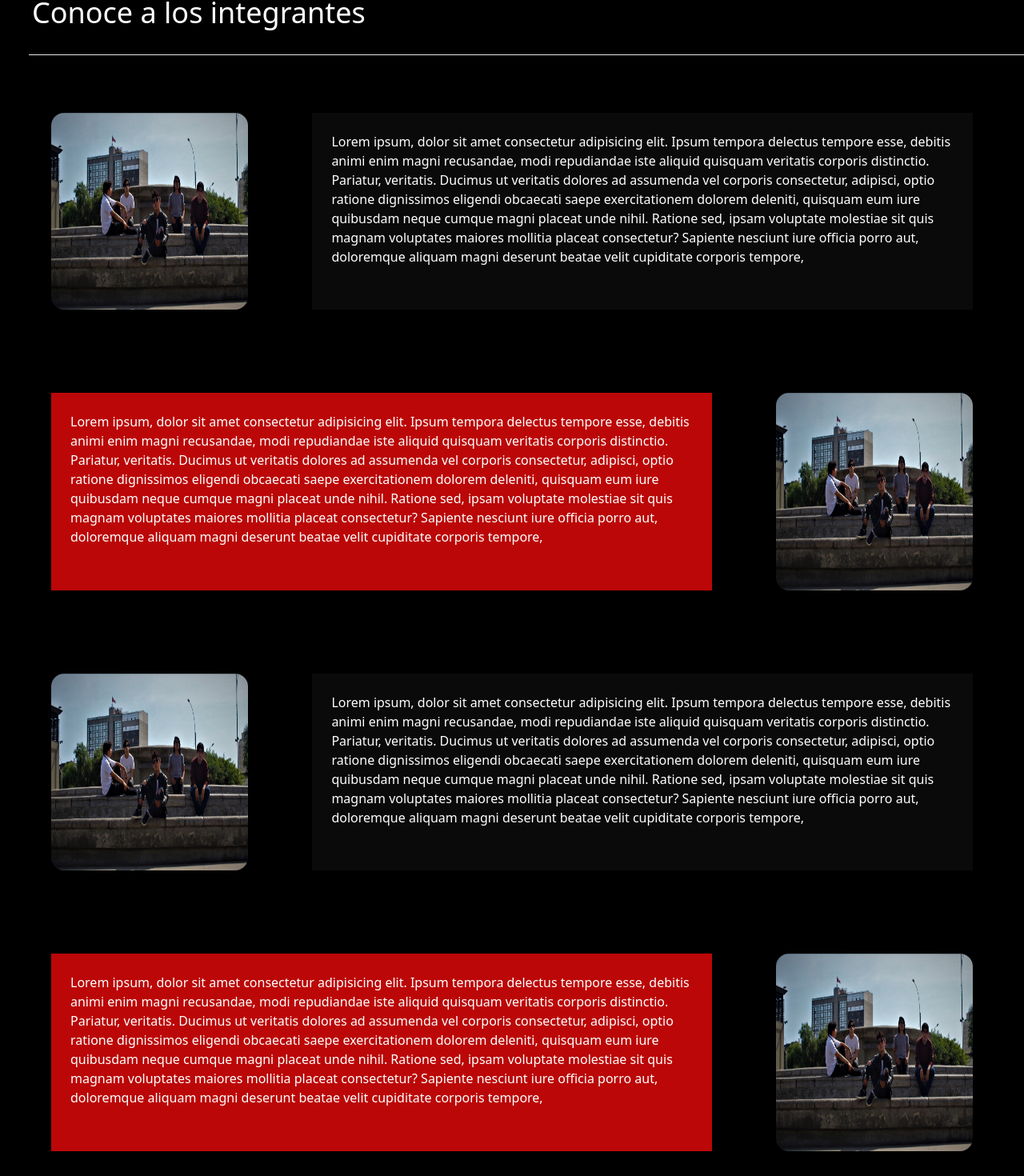
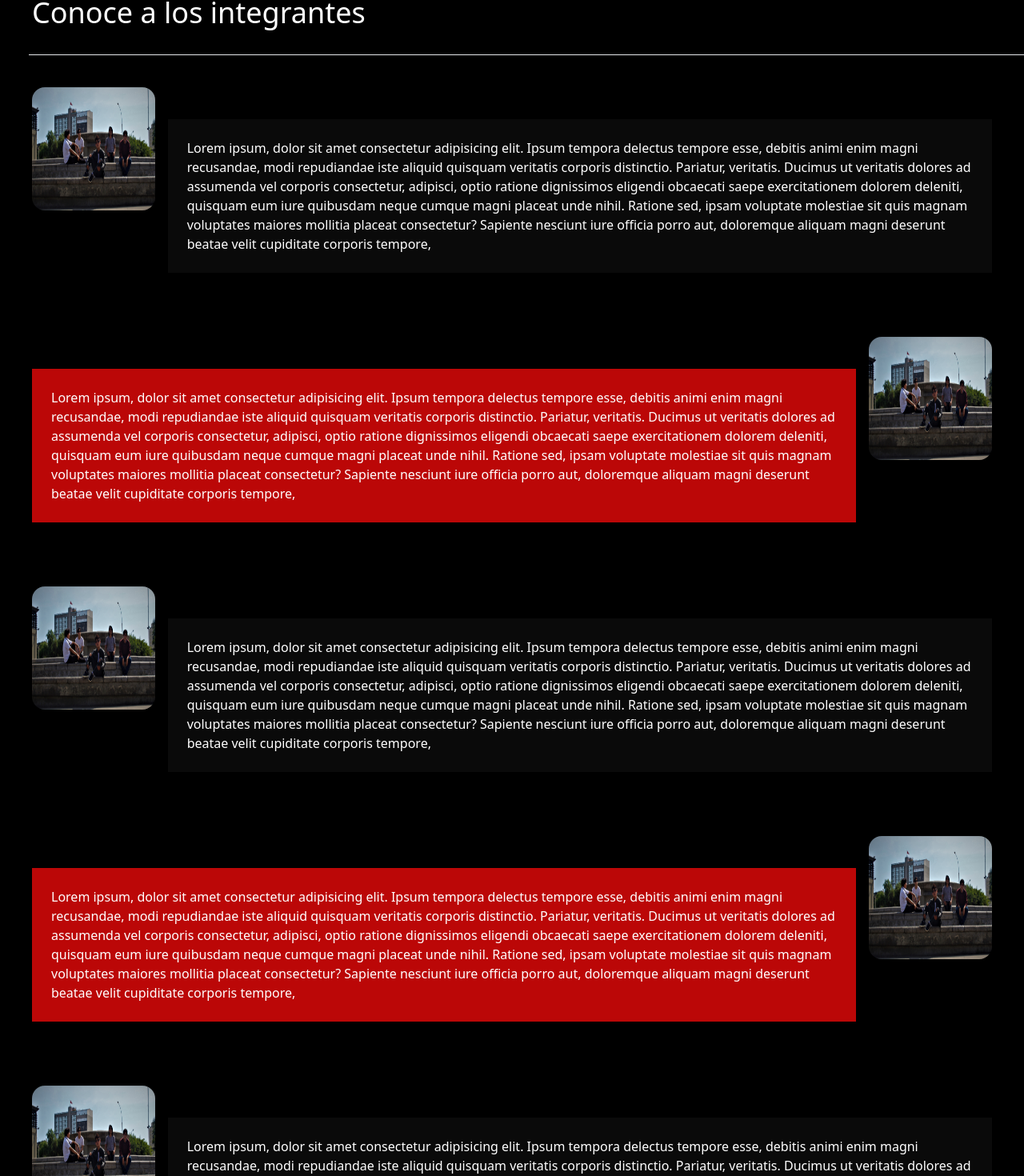
Before and after one commit to mrodriguezto/demode-frontend, a React (Vite) app: page /about in a window 1280 px wide. Shown: the part 765-2235 px from the top of the page at 80% size. Built offline with nearby package versions, Linux system fonts and the light colour scheme.

Commit message:
feat: Hover sobre las imágenes para los nombres de los miembros de la banda

```diff
--- a/index.html
+++ b/index.html
@@ -1,5 +1,5 @@
 <!DOCTYPE html>
-<html lang="en">
+<html lang="es">
 
 <head>
   <meta charset="UTF-8" />
--- a/src/components/SmallMemberInfo/index.tsx
+++ b/src/components/SmallMemberInfo/index.tsx
@@ -3,11 +3,15 @@ Este componente irá en el /about será la tarjeta de la
 info de cada persona con
 */
 
-import { Children } from "react";
+/*
+TODO:
+- Centrar verticalmente el nombre del miembro de la banda
+al hacer hover sobre la imagen
+*/
 
 const positions = {
     right: "flex-row",
-    left: "flex-row-reverse"
+    left: "flex-row-reverse space-x-reverse"
 }
 
 const colors = {
@@ -36,9 +40,14 @@ const SmallMemberInfo = ({
 }:Props) => {
 
     return(
-    <div className={" m-6 flex flex-nowrap " + positions[position]}>
-        <img src={photoSrc} alt={name}
-        className = "m-10 aspect-square w-1/5 rounded-2xl"/>
+    <div className={" m-10 flex "+positions[position]+" flex-nowrap space-x-4 "}>
+        <div className="w-2/3 bg-black rounded-2xl relative">
+            <span className=
+            "absolute w-full h-full text-2xl text-white bg-black select-none text-center opacity-0 hover:opacity-50"
+            >{name}</span>
+            <img src={photoSrc} alt={name} className=" aspect-square rounded-2xl hover:opacity-50" />
+        </div>
+
         <div className={colors[color] + " m-10 p-6"}>
             {children}
         </div>
--- a/src/pages/About.tsx
+++ b/src/pages/About.tsx
@@ -37,7 +37,33 @@ const About = () => {
 
         <Title title="Conoce a los integrantes"></Title>
 
-        <SmallMemberInfo name='Dan' photoSrc={HeroImg} position="right" color='primary'>
+        <SmallMemberInfo name='Diego' photoSrc={HeroImg} position="right" color='primary'>
+        Lorem ipsum, dolor sit amet consectetur adipisicing elit. Ipsum tempora
+        delectus tempore esse, debitis animi enim magni recusandae, modi
+        repudiandae iste aliquid quisquam veritatis corporis distinctio.
+        Pariatur, veritatis. Ducimus ut veritatis dolores ad assumenda vel
+        corporis consectetur, adipisci, optio ratione dignissimos eligendi
+        obcaecati saepe exercitationem dolorem deleniti, quisquam eum iure
+        quibusdam neque cumque magni placeat unde nihil. Ratione sed, ipsam
+        voluptate molestiae sit quis magnam voluptates maiores mollitia placeat
+        consectetur? Sapiente nesciunt iure officia porro aut, doloremque
+        aliquam magni deserunt beatae velit cupiditate corporis tempore,
+        </SmallMemberInfo>
+
+        <SmallMemberInfo name='David' photoSrc={HeroImg} position="left" color='secondary'>
+        Lorem ipsum, dolor sit amet consectetur adipisicing elit. Ipsum tempora
+        delectus tempore esse, debitis animi enim magni recusandae, modi
+        repudiandae iste aliquid quisquam veritatis corporis distinctio.
+        Pariatur, veritatis. Ducimus ut veritatis dolores ad assumenda vel
+        corporis consectetur, adipisci, optio ratione dignissimos eligendi
+        obcaecati saepe exercitationem dolorem deleniti, quisquam eum iure
+        quibusdam neque cumque magni placeat unde nihil. Ratione sed, ipsam
+        voluptate molestiae sit quis magnam voluptates maiores mollitia placeat
+        consectetur? Sapiente nesciunt iure officia porro aut, doloremque
+        aliquam magni deserunt beatae velit cupiditate corporis tempore,
+        </SmallMemberInfo>
+
+        <SmallMemberInfo name='Julio' photoSrc={HeroImg} position="right" color='primary'>
         Lorem ipsum, dolor sit amet consectetur adipisicing elit. Ipsum tempora
         delectus tempore esse, debitis animi enim magni recusandae, modi
         repudiandae iste aliquid quisquam veritatis corporis distinctio.
@@ -63,33 +89,7 @@ const About = () => {
         aliquam magni deserunt beatae velit cupiditate corporis tempore,
         </SmallMemberInfo>
 
-        <SmallMemberInfo name='Dan' photoSrc={HeroImg} position="right" color='primary'>
-        Lorem ipsum, dolor sit amet consectetur adipisicing elit. Ipsum tempora
-        delectus tempore esse, debitis animi enim magni recusandae, modi
-        repudiandae iste aliquid quisquam veritatis corporis distinctio.
-        Pariatur, veritatis. Ducimus ut veritatis dolores ad assumenda vel
-        corporis consectetur, adipisci, optio ratione dignissimos eligendi
-        obcaecati saepe exercitationem dolorem deleniti, quisquam eum iure
-        quibusdam neque cumque magni placeat unde nihil. Ratione sed, ipsam
-        voluptate molestiae sit quis magnam voluptates maiores mollitia placeat
-        consectetur? Sapiente nesciunt iure officia porro aut, doloremque
-        aliquam magni deserunt beatae velit cupiditate corporis tempore,
-        </SmallMemberInfo>
-
-        <SmallMemberInfo name='Dan' photoSrc={HeroImg} position="left" color='secondary'>
-        Lorem ipsum, dolor sit amet consectetur adipisicing elit. Ipsum tempora
-        delectus tempore esse, debitis animi enim magni recusandae, modi
-        repudiandae iste aliquid quisquam veritatis corporis distinctio.
-        Pariatur, veritatis. Ducimus ut veritatis dolores ad assumenda vel
-        corporis consectetur, adipisci, optio ratione dignissimos eligendi
-        obcaecati saepe exercitationem dolorem deleniti, quisquam eum iure
-        quibusdam neque cumque magni placeat unde nihil. Ratione sed, ipsam
-        voluptate molestiae sit quis magnam voluptates maiores mollitia placeat
-        consectetur? Sapiente nesciunt iure officia porro aut, doloremque
-        aliquam magni deserunt beatae velit cupiditate corporis tempore,
-        </SmallMemberInfo>
-
-        <SmallMemberInfo name='Dan' photoSrc={HeroImg} position="right" color='primary'>
+        <SmallMemberInfo name='Yair' photoSrc={HeroImg} position="right" color='primary'>
         Lorem ipsum, dolor sit amet consectetur adipisicing elit. Ipsum tempora
         delectus tempore esse, debitis animi enim magni recusandae, modi
         repudiandae iste aliquid quisquam veritatis corporis distinctio.
```
